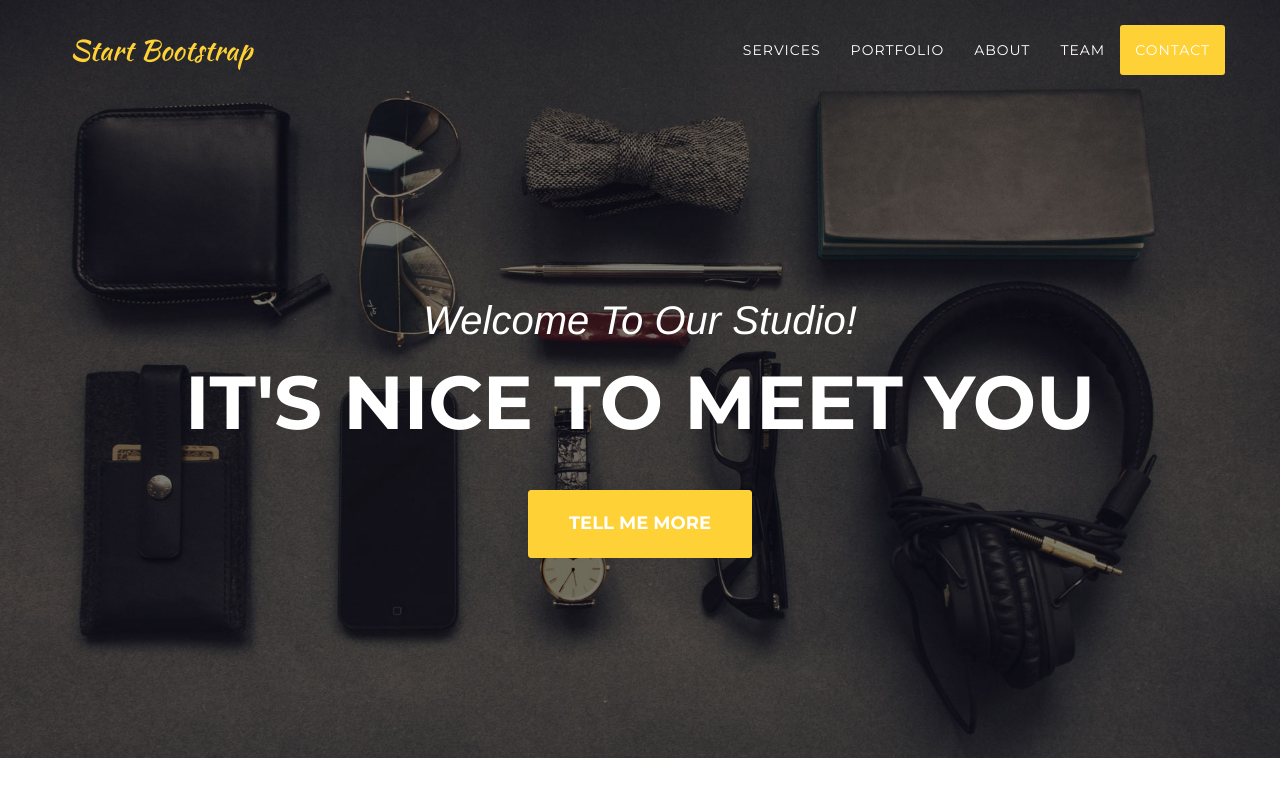
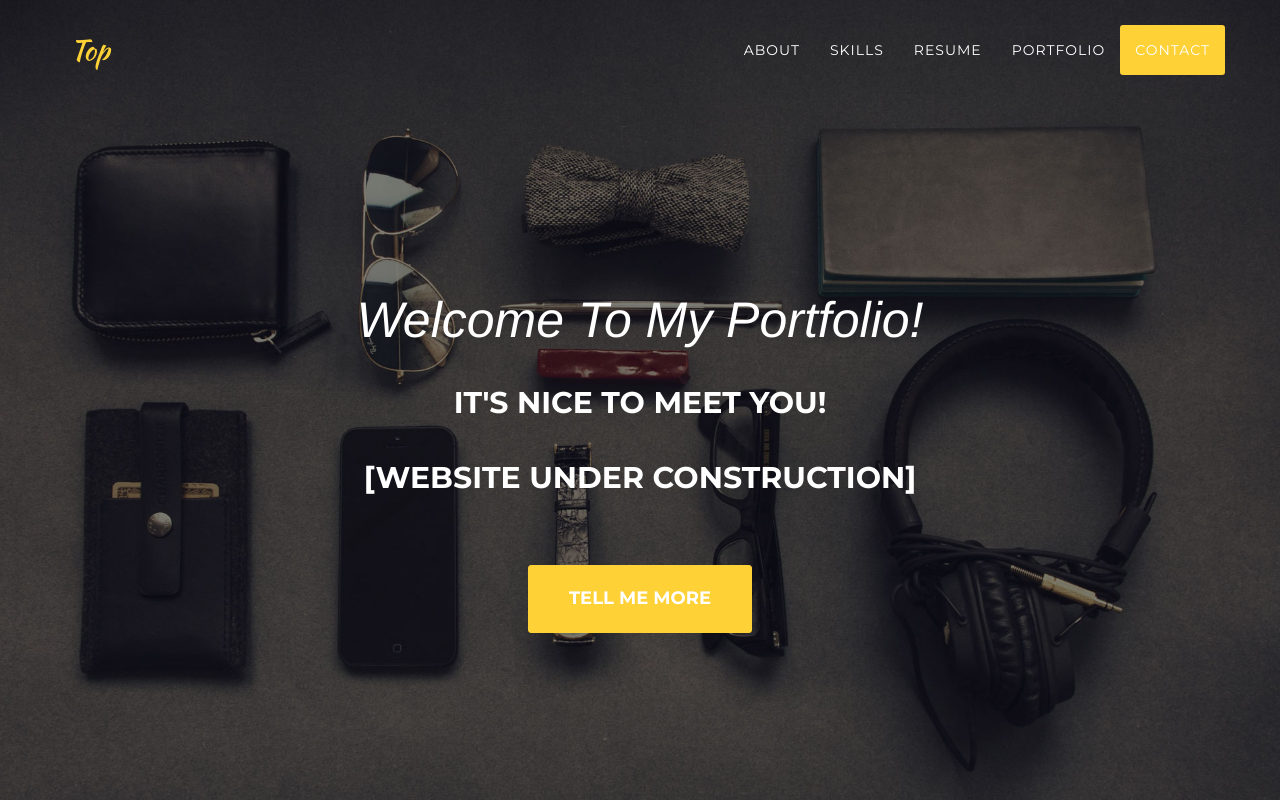
Before and after one commit to benrathi/benrathi.github.io, a plain HTML site: page index.html in a window 1280 px wide. Shown: the top 800 px of the page. Drawn offline with nearby package versions, Linux system fonts and the light colour scheme; a web font is replaced by a local one.

Commit message:
basic edits

```diff
--- a/css/agency.css
+++ b/css/agency.css
@@ -282,7 +282,7 @@ header .intro-text {
 header .intro-text .intro-lead-in {
     margin-bottom: 25px;
     font-family: "Droid Serif","Helvetica Neue",Helvetica,Arial,sans-serif;
-    font-size: 22px;
+    font-size: 50px;
     font-style: italic;
     line-height: 22px;
 }
@@ -291,7 +291,7 @@ header .intro-text .intro-heading {
     margin-bottom: 25px;
     text-transform: uppercase;
     font-family: Montserrat,"Helvetica Neue",Helvetica,Arial,sans-serif;
-    font-size: 50px;
+    font-size: 30px;
     font-weight: 700;
     line-height: 50px;
 }
@@ -305,7 +305,7 @@ header .intro-text .intro-heading {
     header .intro-text .intro-lead-in {
         margin-bottom: 25px;
         font-family: "Droid Serif","Helvetica Neue",Helvetica,Arial,sans-serif;
-        font-size: 40px;
+        font-size: 50px;
         font-style: italic;
         line-height: 40px;
     }
@@ -314,7 +314,7 @@ header .intro-text .intro-heading {
         margin-bottom: 50px;
         text-transform: uppercase;
         font-family: Montserrat,"Helvetica Neue",Helvetica,Arial,sans-serif;
-        font-size: 75px;
+        font-size: 30px;
         font-weight: 700;
         line-height: 75px;
     }
--- a/index.html
+++ b/index.html
@@ -9,7 +9,7 @@
     <meta name="description" content="">
     <meta name="author" content="">
 
-    <title>Agency - Start Bootstrap Theme</title>
+    <title>Ben Rathi - Welcome to my Homepage</title>
 
     <!-- Bootstrap Core CSS -->
     <link href="css/bootstrap.min.css" rel="stylesheet">
@@ -46,7 +46,7 @@
                     <span class="icon-bar"></span>
                     <span class="icon-bar"></span>
                 </button>
-                <a class="navbar-brand page-scroll" href="#page-top">Start Bootstrap</a>
+                <a class="navbar-brand page-scroll" href="#page-top">Top</a>
             </div>
 
             <!-- Collect the nav links, forms, and other content for toggling -->
@@ -56,16 +56,16 @@
                         <a href="#page-top"></a>
                     </li>
                     <li>
-                        <a class="page-scroll" href="#services">Services</a>
+                        <a class="page-scroll" href="#services">About</a>
                     </li>
                     <li>
-                        <a class="page-scroll" href="#portfolio">Portfolio</a>
+                        <a class="page-scroll" href="#portfolio">Skills</a>
                     </li>
                     <li>
-                        <a class="page-scroll" href="#about">About</a>
+                        <a class="page-scroll" href="#about">Resume</a>
                     </li>
                     <li>
-                        <a class="page-scroll" href="#team">Team</a>
+                        <a class="page-scroll" href="#team">Portfolio</a>
                     </li>
                     <li>
                         <a class="page-scroll" href="#contact">Contact</a>
@@ -81,8 +81,8 @@
     <header>
         <div class="container">
             <div class="intro-text">
-                <div class="intro-lead-in">Welcome To Our Studio!</div>
-                <div class="intro-heading">It's Nice To Meet You</div>
+                <div class="intro-lead-in">Welcome To My Portfolio!</div>
+                <div class="intro-heading">It's Nice To Meet You! <br> [website under construction] </div>
                 <a href="#services" class="page-scroll btn btn-xl">Tell Me More</a>
             </div>
         </div>
```
